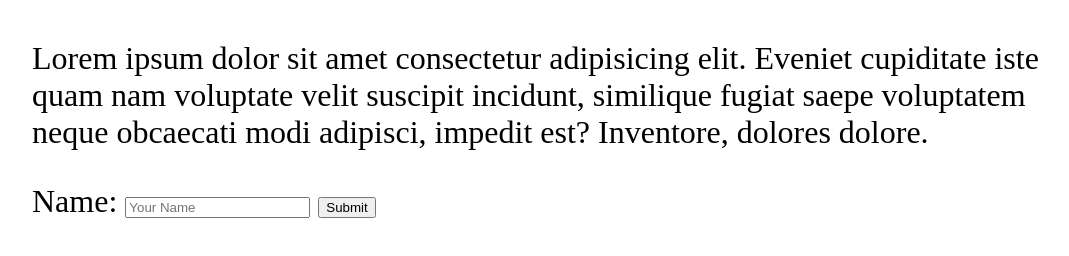
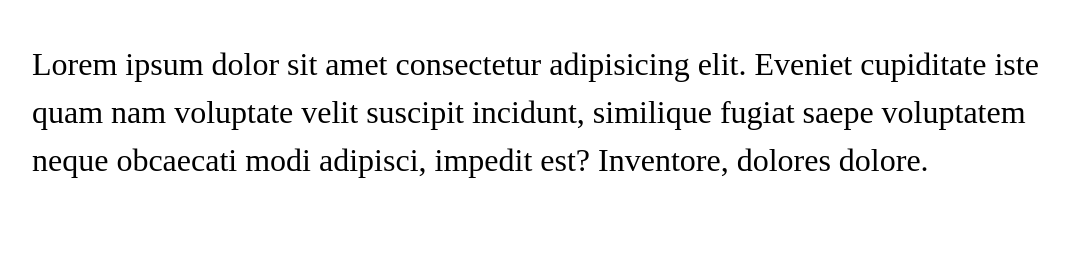
Before and after one commit to gabrielfinazzo/FreeCodeCamp, a plain HTML site: page typography.html in a window 1280 px wide. Shown: the part 256-512 px from the top of the page, without its empty margins (104-1173 px from the left). Drawn offline with Linux system fonts and the light colour scheme.

Commit message:
Atualização estudo tipografia

```diff
--- a/CSS/typography.css
+++ b/CSS/typography.css
@@ -1,4 +1,14 @@
 body {
     padding: 10%;
     font-size: 2rem;
+
 }
+
+/* input, button {
+    font: inherit;
+} */
+
+p {
+    line-height: 1.5;
+    font-weight:normal;
+}
--- a/typography.html
+++ b/typography.html
@@ -12,11 +12,11 @@
     </header>
     <main>
         <p>Lorem ipsum dolor sit amet consectetur adipisicing elit. Eveniet cupiditate iste quam nam voluptate velit suscipit incidunt, similique fugiat saepe voluptatem neque obcaecati modi adipisci, impedit est? Inventore, dolores dolore.</p>
-        <form action="">
+        <!-- <form action="">
             <label for="name">Name:</label>
             <input id="name" type="text" placeholder="Your Name">
             <button>Submit</button>
-        </form>
+        </form> -->
     </main>
 </body>
 </html>
```
